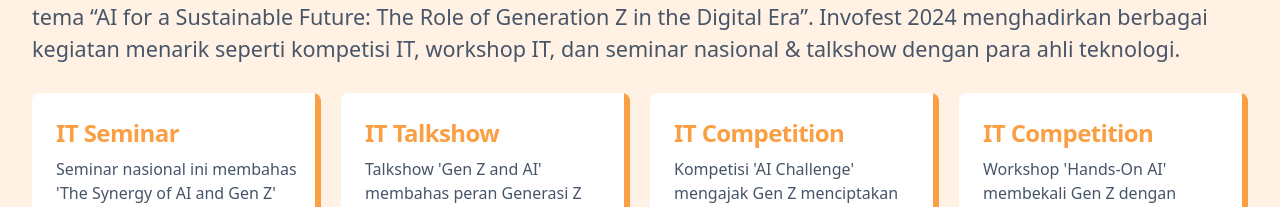
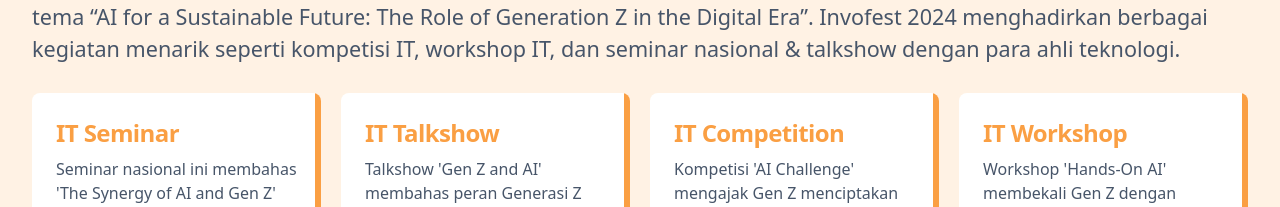
Before and after one commit to KarMint26/invofest-2024, a React (Vite) app: page / in a window 1280 px wide. Shown: the part 1106-1313 px from the top of the page. Built offline with nearby package versions, Linux system fonts and the light colour scheme.

Commit message:
Update About.tsx

```diff
--- a/src/components/home/About.tsx
+++ b/src/components/home/About.tsx
@@ -71,7 +71,7 @@
                 delayAos="750"
                 btnText="INFO SELENGKAPNYA"
                 desc="Workshop 'Hands-On AI' membekali Gen Z dengan keterampilan praktis AI untuk menciptakan solusi berkelanjutan."
-                title="IT Competition"
+                title="IT Workshop"
                 href="/workshop"
               />
             </div>
```
